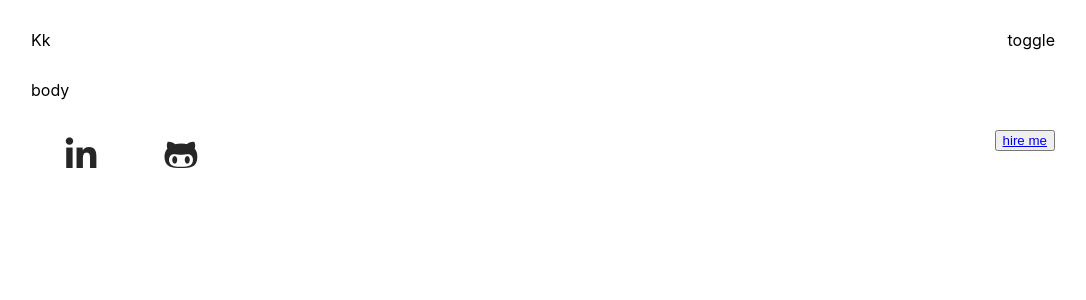
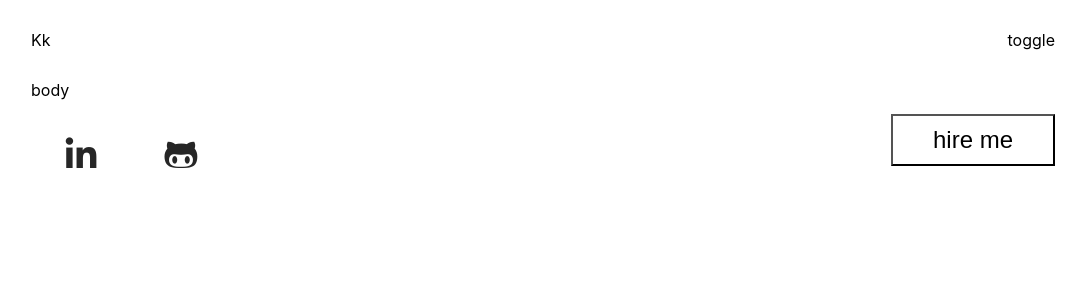
Before and after one commit to karenkwok/karenkwok.github.io, a React (Create React App) app: page / in a window 1280 px wide. Shown: the top 300 px of the page, without its empty margins (97-1183 px from the left). Built offline with nearby package versions, Linux system fonts and the light colour scheme.

Commit message:
email button

```diff
--- a/src/Footer/Footer.js
+++ b/src/Footer/Footer.js
@@ -26,14 +26,9 @@ function Footer() {
         </ul>
       </div>
       <div>
-        <button id="hire-me-btn">
-          <a
-            href="mailto:karenk.kwok@mail.utoronto.ca?subject=You're Hired!&body=Congratulations! You got the job!!"
-            id="hire-me"
-          >
-            hire me
-          </a>
-        </button>
+        <a href="mailto:karenk.kwok@mail.utoronto.ca?subject=You're Hired!&body=Congratulations! You got the job!!">
+          <button id="hire-me-btn">hire me</button>
+        </a>
       </div>
     </footer>
   );
--- a/src/Footer/Footer.scss
+++ b/src/Footer/Footer.scss
@@ -72,4 +72,22 @@ footer {
       }
     }
   }
+
+  #hire-me-btn {
+    padding-left: 40px;
+    padding-right: 40px;
+    padding-top: 10px;
+    padding-bottom: 10px;
+    border-color: black;
+    background-color: white;
+    color: black;
+    font-size: x-large;
+    text-decoration: none;
+
+    &:hover {
+      background-color: black;
+      color: white;
+      cursor: pointer;
+    }
+  }
 }
```
